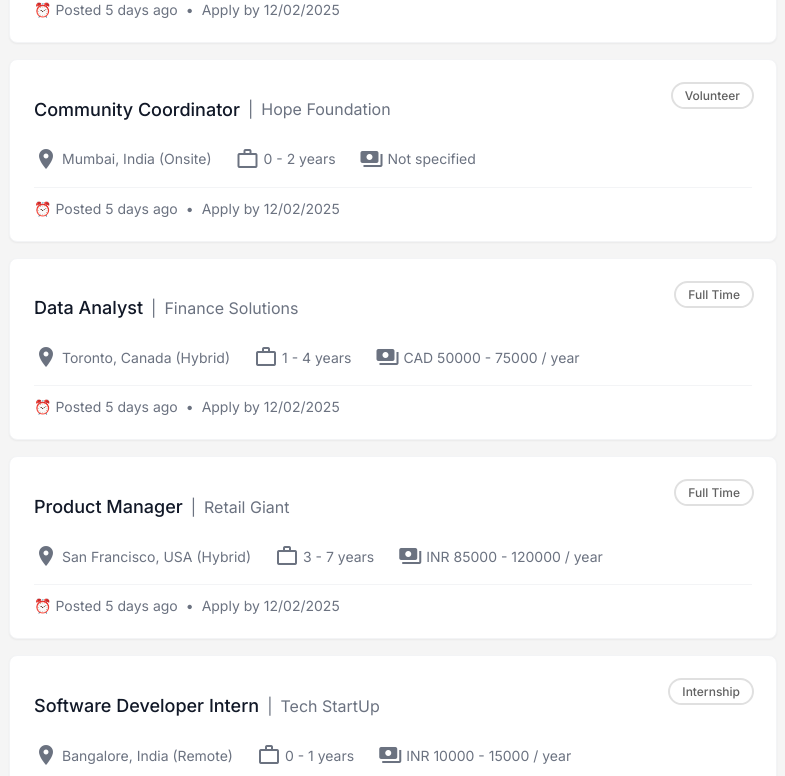
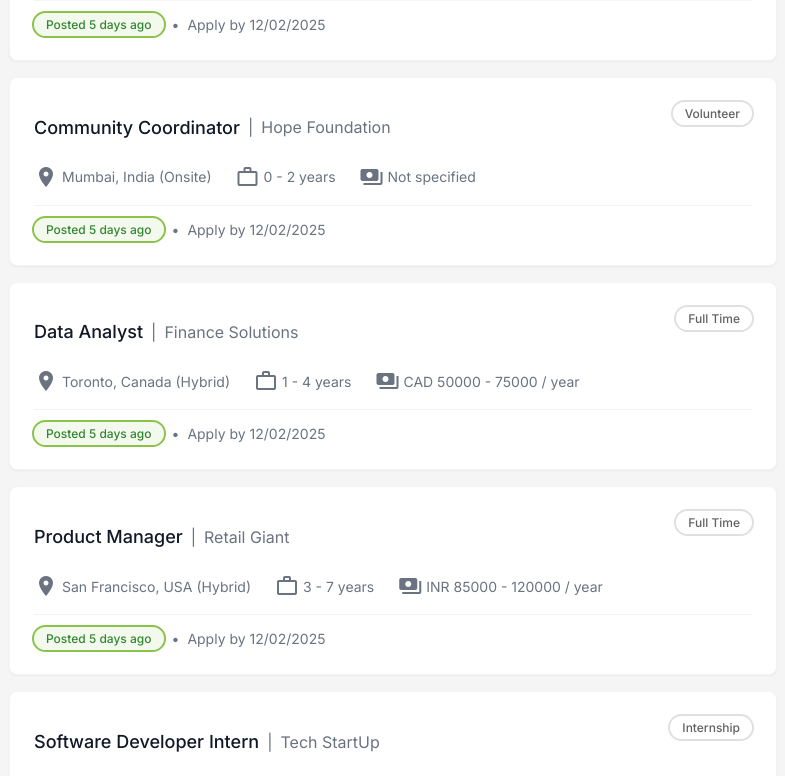
Before and after one commit to vi-SSH-al/Job-Listing-Atom, a plain HTML site: page index.html at #!/demo in a window 1280 px wide. Shown: the part 554-1330 px from the top of the page, without its empty margins (247-1032 px from the left). Drawn offline with nearby package versions, Linux system fonts and the light colour scheme; some packages are replaced by stand-ins of ours.

Commit message:
Done with batch part

```diff
--- a/Components/jobList/jobList.html
+++ b/Components/jobList/jobList.html
@@ -33,11 +33,10 @@
                     </div>
                 </div>
             </div>
-            <span class="job-type">{{job.opportunity_type}}</span>
+            <span class="batch">{{job.opportunity_type}}</span>
         </div>
         <div class="job-footer">
-            <span class="clock-icon">&#x23F0;</span>
-            <span>Posted 5 days ago</span>
+            <span class="batch batch-time">Posted 5 days ago</span>
             <span class="dot">•</span>
             <span>Apply by 12/02/2025</span>
         </div>
@@ -57,7 +56,7 @@
                     <div class="detail-item"><span>&#x1F4B2;</span> INR 25,00,000 - 30,00,000 / year</div>
                 </div>
             </div>
-            <span class="job-type volunteering">Volunteering</span>
+            <span class="batch volunteering">Volunteering</span>
         </div>
         <div class="job-footer">
             <span class="clock-icon">&#x23F0;</span>
--- a/Styles/jobList.css
+++ b/Styles/jobList.css
@@ -59,13 +59,19 @@
     gap: 4px;
   }
 
-  .job-type {
+  .batch {
     padding: 4px 12px;
     color: #616161;
     font-size: 12px;
     font-weight: 500;
     border-radius: 9999px;
     outline: 2px solid #E0E0E0;
+  }
+
+  .batch-time{
+    background-color: #F4F9ED;
+    color: #328632;
+    outline: 2px solid #8BC34A;
   }
 
   .full-time {
```
